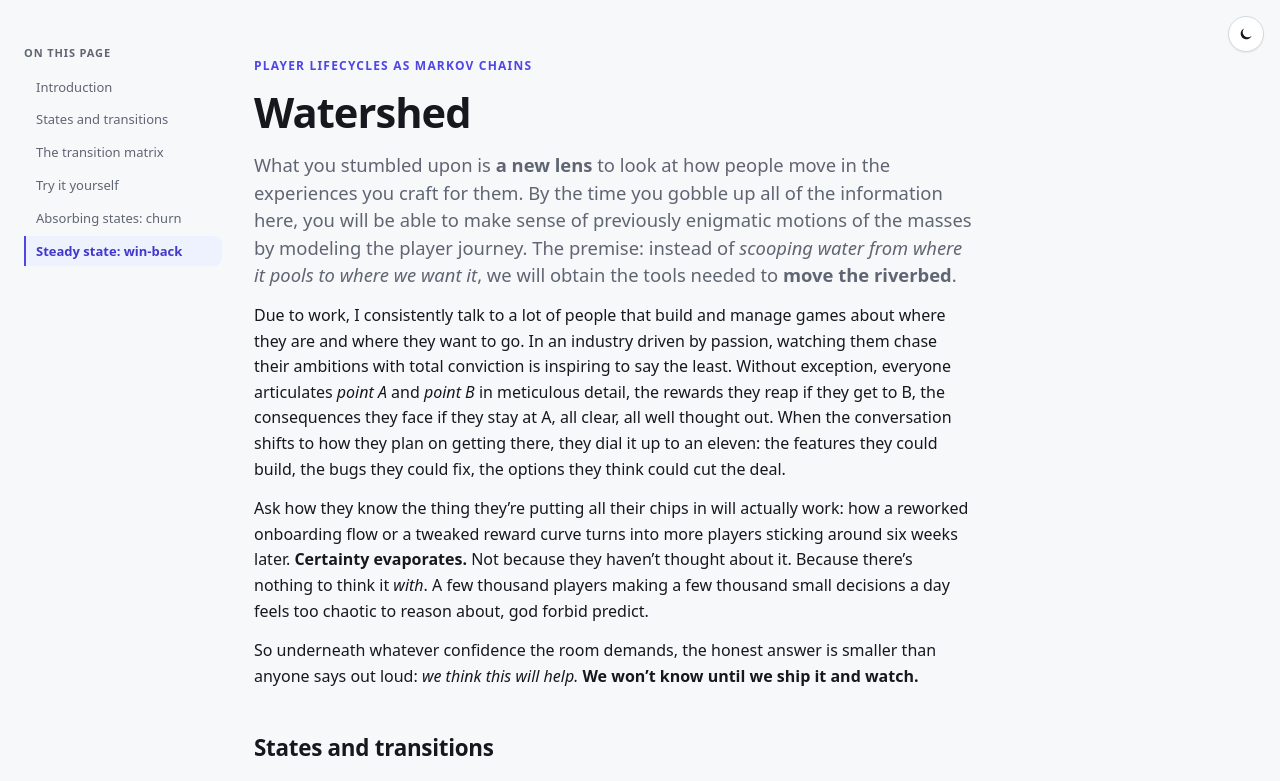
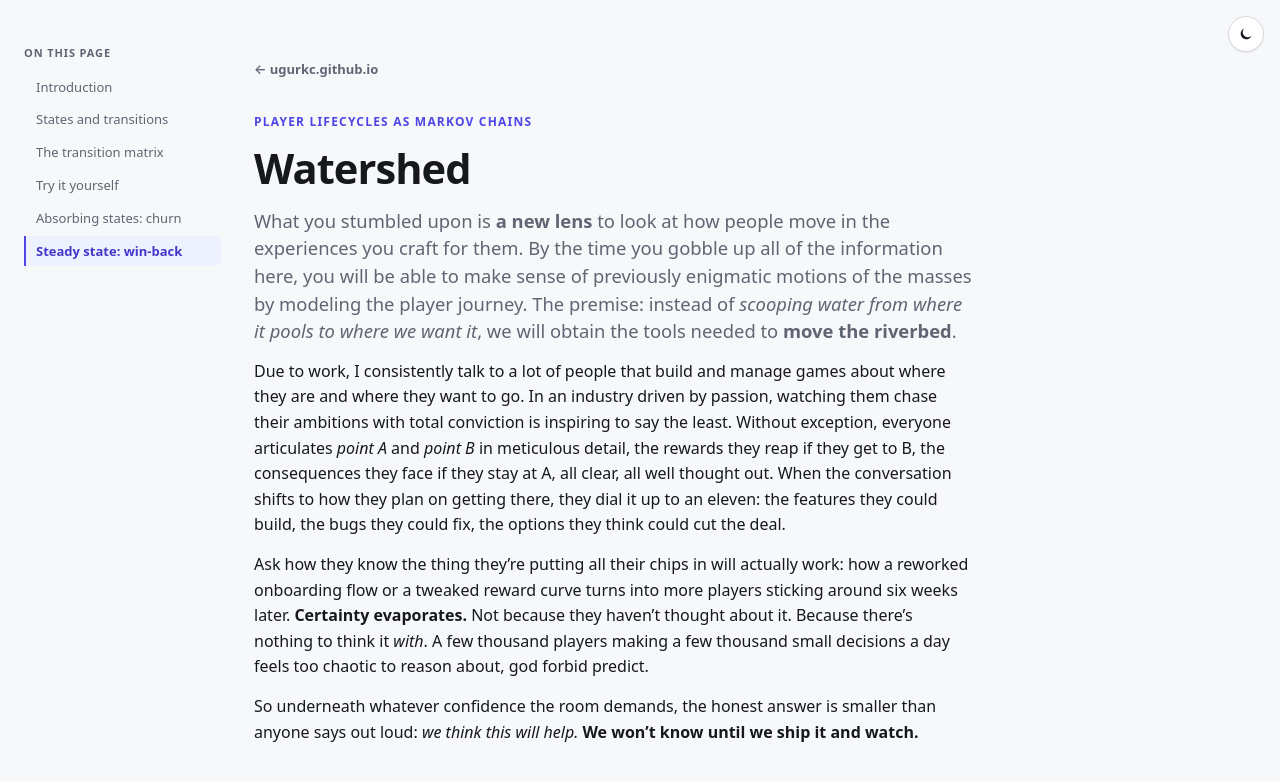
Before and after one commit to ugurkc/markov-transitions, a React (Vite) app: page / in a window 1280 px wide. Shown: the top 781 px of the page. Built offline with nearby package versions, Linux system fonts and the light colour scheme.

Commit message:
Add home link to ugurkc.github.io in the essay header

```diff
--- a/src/App.tsx
+++ b/src/App.tsx
@@ -35,6 +35,9 @@ function App() {
         <div className="content-layout">
           <article className="article">
             <header className="article-header" id="intro">
+              <a className="home-link" href="https://ugurkc.github.io/">
+                ← ugurkc.github.io
+              </a>
               <p className="eyebrow">Player lifecycles as Markov chains</p>
               <h1>Watershed</h1>
               <p className="subtitle">
--- a/src/index.css
+++ b/src/index.css
@@ -287,6 +287,19 @@ main {
 .article-header {
   margin-top: 56px;
   margin-bottom: 8px;
+}
+
+.home-link {
+  display: inline-block;
+  margin-bottom: 18px;
+  font-size: 13px;
+  font-weight: 600;
+  text-decoration: none;
+  color: var(--muted);
+}
+
+.home-link:hover {
+  color: var(--accent);
 }
 
 .eyebrow {
```
